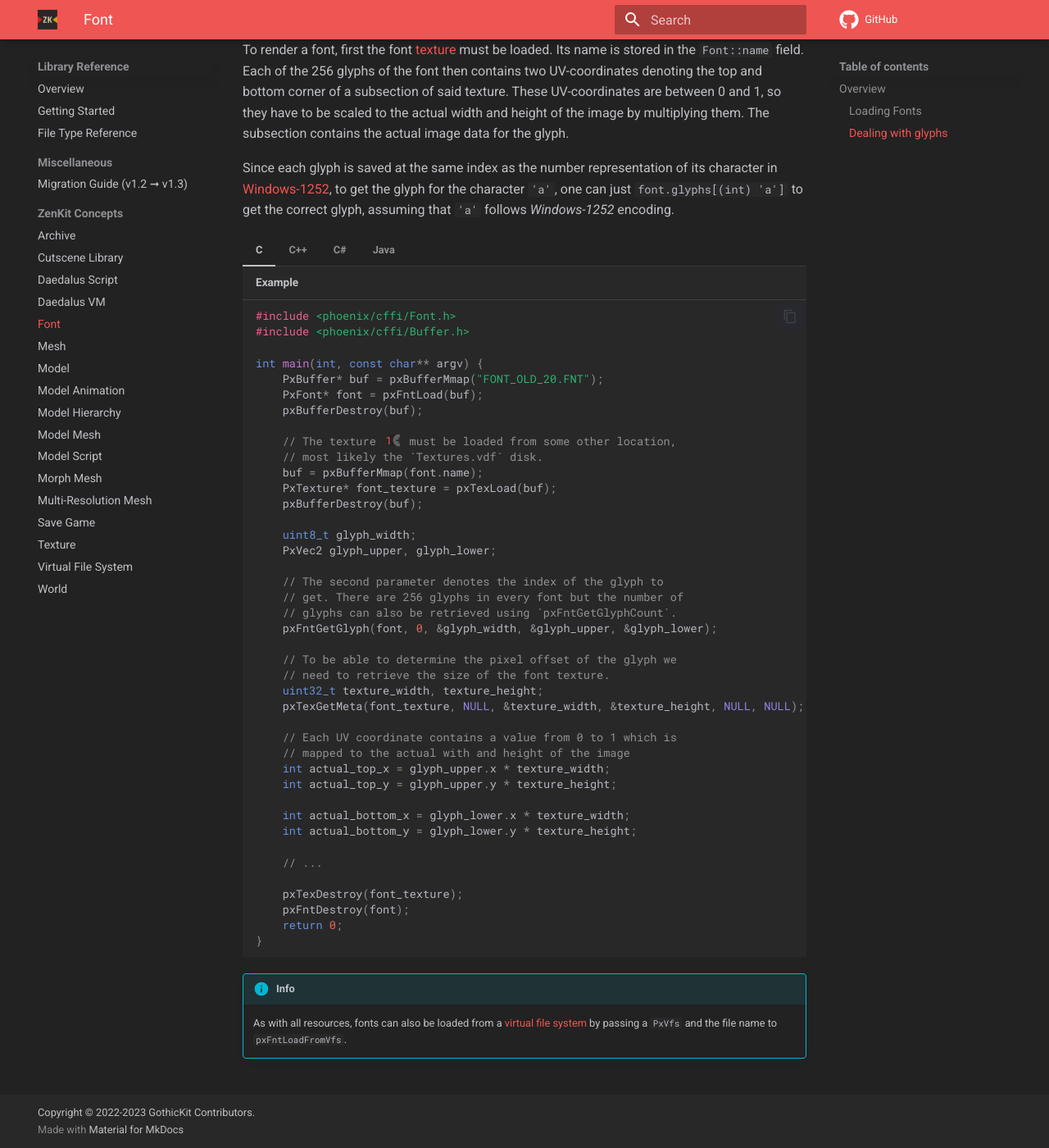
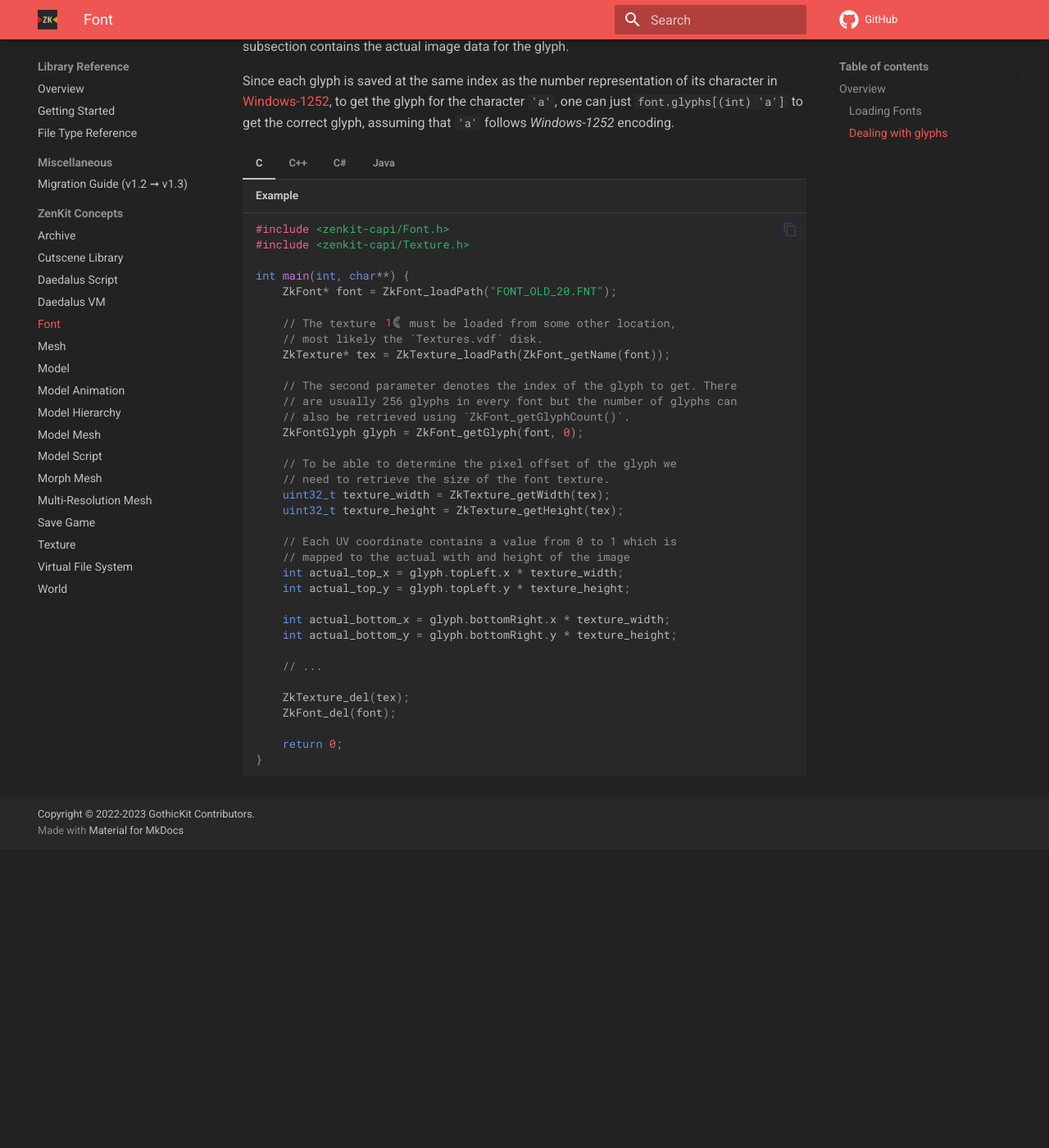
Before and after one commit to GothicKit/ZenKit, an MkDocs documentation site: the page built from docs/library/api/font.md, in a window 1280 px wide and 1400 px high, scrolled down 1074 px. Shown: the whole window at 82% size. Built offline with MkDocs 1.6.1 and Material for MkDocs 9.7.7, drawn with Linux system fonts in a browser that asks for light colours; comment, search, counter and statistics services are not loaded; after the commit the page ends 2110 px from its top, so only the background shows below that; some of the changed text lies outside the part shown.

Commit message:
docs(Font): update documentation

````diff
--- a/docs/library/api/font.md
+++ b/docs/library/api/font.md
@@ -14,51 +14,61 @@ glyph contains two coordinates which together form a rectangle around the glyph
 === "C"
 
     ```c title="Example"
-    #include <phoenix/cffi/Font.h>
-    #include <phoenix/cffi/Buffer.h>
+    #include <zenkit-capi/Font.h>
 
-    int main(int, const char** argv) {
-        PxBuffer* buf = pxBufferMmap("FONT_OLD_20.FNT");
-        PxFont* font = pxFntLoad(buf);
-        pxBufferDestroy(buf);
+    int main(int, char**) {
+        // Load from a file on disk:
+        ZkFont* font = ZkFont_loadPath("FONT_OLD_20.FNT");
+        ZkFont_del(font);
 
-        // ...
+        // ... or from a VFS:
+        ZkVfs* vfs = ZkVfs_new();
+        ZkVfs_mountDiskHost(vfs, "Textures.vdf", ZkVfsOverwriteBehavior_OLDER);
+        font = ZkFont_loadVfs(vfs, "FONT_OLD_20.FNT");
+        ZkFont_del(font);
 
-        pxFntDestroy(font);
         return 0;
     }
     ```
-
-    !!! info
-        As with all resources, fonts can also be loaded from a [virtual file system](virtual-file-system.md) by
-        passing a `PxVfs` and the file name to `pxFntLoadFromVfs`.
 
 === "C++"
 
     ```cpp title="Example"
     #include <zenkit/Font.hh>
     #include <zenkit/Stream.hh>
+    #include <zenkit/Vfs.hh>
 
     int main(int, char const** argv) {
         zenkit::Font font {};
 
+        // Load from a file on disk:
         auto r = zenkit::Read::from("FONT_OLD_20.FNT");
         font.load(r.get());
 
-        // ...
+        // ... or from a VFS
+        Vfs vfs;
+        vfs.mount_disk("Textures.vdf", VfsOverwriteBehavior::OLDER)
+
+        r = vfs->find("FONT_OLD_20.FNT")->open_read();
+        font.load(r.get());
 
         return 0;
     }
     ```
 
-    !!! info
-        As with all resources, fonts can also be loaded from a [virtual file system](virtual-file-system.md)
-        by passing the input obtained from `zenkit::VfsNode::open_read` into `zenkit::Font::load`.
-
 === "C#"
 
-    !!! note
-        No documentation available.
+    ```c# title="Example"
+    using ZenKit;
+
+    // Load from a file on disk:
+    var font = new Font("FONT_OLD_20.FNT");
+
+    // ... or from a VFS:
+    var vfs = new Vfs();
+    vfs.MountDisk("Textures.vdf", VfsOverwriteBehavior.Older);
+    font = new Font(vfs, "FONT_OLD_20.FNT");
+    ```
 
 === "Java"
 
@@ -80,54 +90,44 @@ follows  *Windows-1252* encoding.
 === "C"
 
     ```c title="Example"
-    #include <phoenix/cffi/Font.h>
-    #include <phoenix/cffi/Buffer.h>
+    #include <zenkit-capi/Font.h>
+    #include <zenkit-capi/Texture.h>
 
-    int main(int, const char** argv) {
-        PxBuffer* buf = pxBufferMmap("FONT_OLD_20.FNT");
-        PxFont* font = pxFntLoad(buf);
-        pxBufferDestroy(buf);
+    int main(int, char**) {
+        ZkFont* font = ZkFont_loadPath("FONT_OLD_20.FNT");
 
         // The texture (1) must be loaded from some other location,
         // most likely the `Textures.vdf` disk.
-        buf = pxBufferMmap(font.name);
-        PxTexture* font_texture = pxTexLoad(buf);
-        pxBufferDestroy(buf);
+        ZkTexture* tex = ZkTexture_loadPath(ZkFont_getName(font));
 
-        uint8_t glyph_width;
-        PxVec2 glyph_upper, glyph_lower;
-
-        // The second parameter denotes the index of the glyph to
-        // get. There are 256 glyphs in every font but the number of
-        // glyphs can also be retrieved using `pxFntGetGlyphCount`.
-        pxFntGetGlyph(font, 0, &glyph_width, &glyph_upper, &glyph_lower);
+        // The second parameter denotes the index of the glyph to get. There
+        // are usually 256 glyphs in every font but the number of glyphs can
+        // also be retrieved using `ZkFont_getGlyphCount()`.
+        ZkFontGlyph glyph = ZkFont_getGlyph(font, 0);
 
         // To be able to determine the pixel offset of the glyph we
         // need to retrieve the size of the font texture.
-        uint32_t texture_width, texture_height;
-        pxTexGetMeta(font_texture, NULL, &texture_width, &texture_height, NULL, NULL);
+        uint32_t texture_width = ZkTexture_getWidth(tex);
+        uint32_t texture_height = ZkTexture_getHeight(tex);
 
         // Each UV coordinate contains a value from 0 to 1 which is
         // mapped to the actual with and height of the image
-        int actual_top_x = glyph_upper.x * texture_width;
-        int actual_top_y = glyph_upper.y * texture_height;
+        int actual_top_x = glyph.topLeft.x * texture_width;
+        int actual_top_y = glyph.topLeft.y * texture_height;
 
-        int actual_bottom_x = glyph_lower.x * texture_width;
-        int actual_bottom_y = glyph_lower.y * texture_height;
+        int actual_bottom_x = glyph.bottomRight.x * texture_width;
+        int actual_bottom_y = glyph.bottomRight.y * texture_height;
 
         // ...
 
-        pxTexDestroy(font_texture);
-        pxFntDestroy(font);
+        ZkTexture_del(tex);
+        ZkFont_del(font);
+
         return 0;
     }
     ```
 
     1. See [Textures](texture.md) for information about loading texture files.
-
-    !!! info
-        As with all resources, fonts can also be loaded from a [virtual file system](virtual-file-system.md) by
-        passing a `PxVfs` and the file name to `pxFntLoadFromVfs`.
 
 === "C++"
 
@@ -167,8 +167,31 @@ follows  *Windows-1252* encoding.
 
 === "C#"
 
-    !!! note
-        No documentation available.
+    ```c# title="Example"
+    using ZenKit;
+
+    var font = new Font("FONT_OLD_20.FNT");
+
+    // The texture (1) must be loaded from some other location,
+    // most likely the `Textures.vdf` disk.
+    var tex = new Texture(font.Name);
+
+    // The second parameter denotes the index of the glyph to get. There
+    // are usually 256 glyphs in every font but the number of glyphs can
+    // also be retrieved using `Font.GlyphCount`. You can also access all
+    // glyphs at once through `Font.Glyphs`.
+    FontGlyph glyph = font.GetGlyph(0);
+
+    // Each UV coordinate contains a value from 0 to 1 which is
+    // mapped to the actual with and height of the image
+    float actual_top_x = glyph.topLeft.X * tex.Width;
+    float actual_top_y = glyph.topLeft.Y * tex.Height;
+
+    float actual_bottom_x = glyph.bottomRight.X * tex.Width;
+    float actual_bottom_y = glyph.bottomRight.Y * tex.Height;
+
+    // ...
+    ```
 
 === "Java"
 
````
Also changed, not shown: 1 other file.
